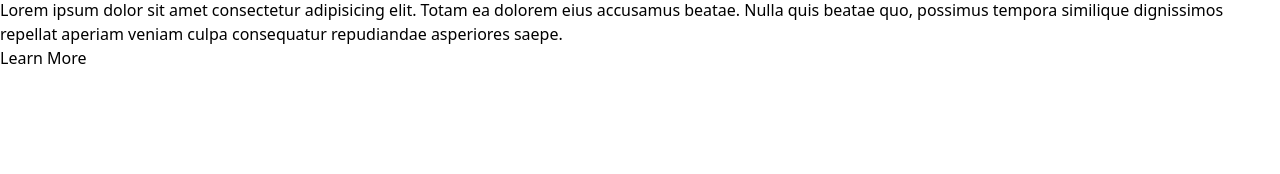
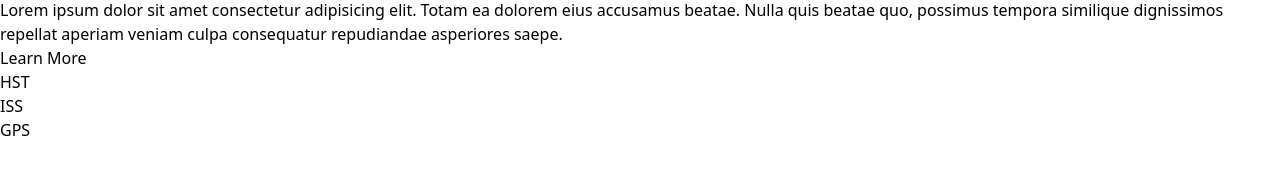
Before and after one commit to G3RGES/space_website, a React (Vite) app: page / in a window 1280 px wide. Shown: the part 620-794 px from the top of the page. Built offline with nearby package versions, Linux system fonts and the light colour scheme.

Commit message:
Update Services.jsx

```diff
--- a/src/components/Services.jsx
+++ b/src/components/Services.jsx
@@ -42,8 +42,10 @@ const Services = () => {
       <div className="container">
         <div className="min-h-[400px] ">
           <div className="grid grid-cols-1 sm:grid-cols-3 gap-6 relative z-10">
-            {serviceData.map((data, idx) => (
-              <div key={idx} className=""></div>
+            {serviceData.map((service, idx) => (
+              <div key={idx} className="text-white">
+                <h1 className="">{service.title}</h1>
+              </div>
             ))}
           </div>
         </div>
```
